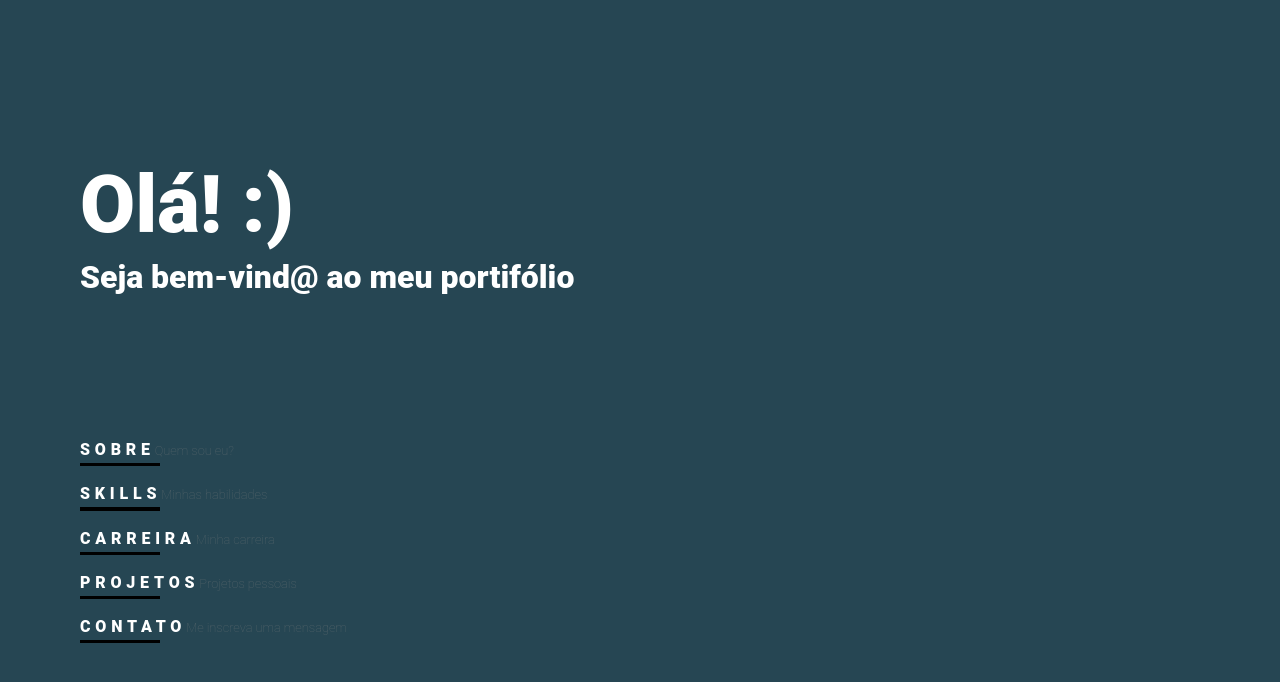
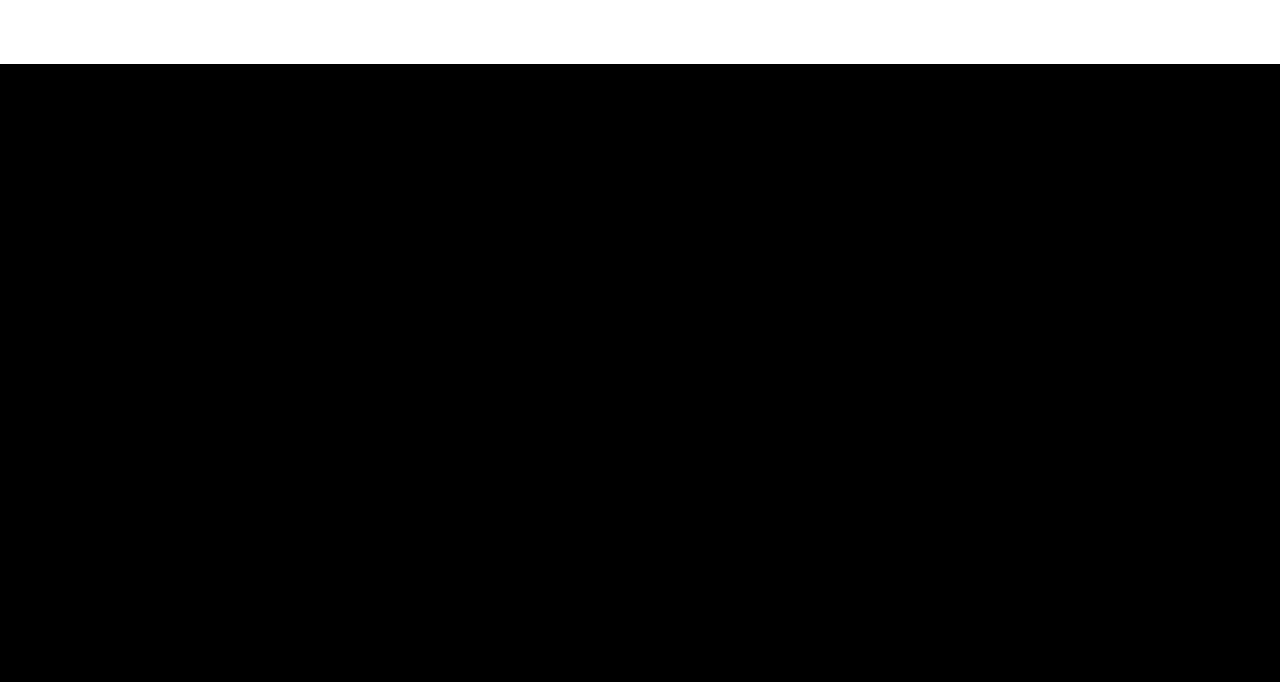
Before and after one commit to pedrobme/PHS-portfolio, a React (Create React App) app: page / in a window 1280 px wide. Shown: the top 682 px of the page. Built offline with nearby package versions, Linux system fonts and the light colour scheme.

Commit message:
feat: First version animated logo + language context + theme context

```diff
--- a/package.json
+++ b/package.json
@@ -6,6 +6,7 @@
     "@testing-library/jest-dom": "^5.16.5",
     "@testing-library/react": "^13.4.0",
     "@testing-library/user-event": "^13.5.0",
+    "framer-motion": "^9.0.2",
     "react": "^18.2.0",
     "react-dom": "^18.2.0",
     "react-router-dom": "^6.8.1",
--- a/public/index.html
+++ b/public/index.html
@@ -9,6 +9,9 @@
       name="description"
       content="Web site created using create-react-app"
     />
+    <link rel="preconnect" href="https://fonts.googleapis.com">
+    <link rel="preconnect" href="https://fonts.gstatic.com" crossorigin>
+    <link href="https://fonts.googleapis.com/css2?family=Quicksand:wght@300;400;500;600;700&display=swap" rel="stylesheet">
     <link rel="apple-touch-icon" href="%PUBLIC_URL%/logo192.png" />
     <!--
       manifest.json provides metadata used when your web app is installed on a
--- a/src/App.js
+++ b/src/App.js
@@ -1,11 +1,14 @@
 import GlobalStyle from "./GlobalStyle";
 import { FirstPage } from "./pages/FirstPage";
+import LanguageAndThemeContextProvider from "./contexts/LanguageAndThemeContext";
 
 function App() {
 	return (
 		<>
 			<GlobalStyle />
-			<FirstPage />
+			<LanguageAndThemeContextProvider>
+				<FirstPage />
+			</LanguageAndThemeContextProvider>
 		</>
 	);
 }
--- a/src/CONSTS/COLORS.js
+++ /dev/null
@@ -1,7 +0,0 @@
-export const colors = {
-	"first-page-background-color": "#264653",
-	white: "#ffffff",
-	black: "#000000",
-	gray: "#808080",
-	yellow: "#e9c46a",
-};
--- /dev/null
+++ b/src/CONSTS/THEMES.js
@@ -0,0 +1,10 @@
+export const themes = {
+	dark: {
+		firstPageBackground: "#000000",
+		header: "#ffffff",
+	},
+	light: {
+		firstPageBackground: "#ffffff",
+		header: "#000000",
+	},
+};
--- a/src/GlobalStyle.js
+++ b/src/GlobalStyle.js
@@ -24,7 +24,7 @@ time, mark, audio, video {
 	font-size: 100%;
 	font: inherit;
 	vertical-align: baseline;
-	font-family: 'Roboto', sans-serif;
+	font-family: 'Quicksand', sans-serif;
 }
 /* HTML5 display-role reset for older browsers */
 article, aside, details, figcaption, figure,
--- a/src/components/FirstPageMenuOption.js
+++ b/src/components/FirstPageMenuOption.js
@@ -21,6 +21,7 @@ export const FirstPageMenuOption = (props) => {
 const MainMenuOption = styled.li`
 	padding-block: 0.5rem;
 	line-height: 1.5rem;
+	width: fit-content;
 
 	display: inline-block;
 	flex-direction: column;
@@ -45,9 +46,9 @@ const MainMenuOption = styled.li`
 				color: ${colors.gray};
 				font-weight: 200;
 
-				opacity: 100%;
+				opacity: 120%;
 
-				transition: font-size 0.6s, color 1s cubic-bezier(0.19, 1, 0.22, 1);
+				transition: font-size 0.6s, opacity 0.6s;
 			}
 		}
 
@@ -76,7 +77,7 @@ const MainMenu = styled.div`
 			color: ${colors.gray};
 			font-weight: 200;
 
-			opacity: 50%;
+			opacity: 45%;
 		}
 	}
 `;
--- /dev/null
+++ b/src/components/Header.js
@@ -0,0 +1,23 @@
+import styled from "styled-components";
+import { themes } from "../CONSTS/THEMES";
+
+const Header = ({ theme }) => {
+	return <HeaderContainer theme={theme}></HeaderContainer>;
+};
+
+export default Header;
+
+//Styled Componetns
+
+const HeaderContainer = styled.div`
+	width: 100%;
+	height: 4rem;
+
+	position: fixed;
+	top: 0;
+	left: 0;
+
+	background-color: ${(props) => {
+		return themes[props.theme].header;
+	}};
+`;
--- /dev/null
+++ b/src/contexts/LanguageAndThemeContext.js
@@ -0,0 +1,31 @@
+import React, { useState } from "react";
+
+export const LanguageAndThemeContext = React.createContext({});
+
+const LanguageAndThemeContextProvider = (props) => {
+	const [language, setLanguage] = useState("pt");
+	const [theme, setTheme] = useState("dark");
+
+	const handleLanguageChange = (newLanguage) => {
+		setLanguage(newLanguage);
+	};
+
+	const handleThemeChange = (newTheme) => {
+		setTheme(newTheme);
+	};
+
+	return (
+		<LanguageAndThemeContext.Provider
+			value={{
+				language: language,
+				handleLanguageChange: handleLanguageChange,
+				theme: theme,
+				handleThemeChange: handleThemeChange,
+			}}
+		>
+			{props.children}
+		</LanguageAndThemeContext.Provider>
+	);
+};
+
+export default LanguageAndThemeContextProvider;
--- a/src/pages/FirstPage.js
+++ b/src/pages/FirstPage.js
@@ -1,22 +1,15 @@
+import { useContext } from "react";
 import styled from "styled-components";
-import { FirstPageMenuOption } from "../components/FirstPageMenuOption";
-import { colors } from "../CONSTS/COLORS";
-import { FontStyling } from "../CONSTS/FONTSTYLE";
+import Header from "../components/Header";
+import { themes } from "../CONSTS/THEMES";
+import { LanguageAndThemeContext } from "../contexts/LanguageAndThemeContext";
 
 export const FirstPage = () => {
+	const { theme } = useContext(LanguageAndThemeContext);
+
 	return (
-		<Container>
-			<GreetingsContainer>
-				<Title>Olá! :)</Title>
-				<SubTitle>Seja bem-vind@ ao meu portifólio</SubTitle>
-			</GreetingsContainer>
-			<OptionsMenuUl>
-				<FirstPageMenuOption title="SOBRE" info="Quem sou eu?" />
-				<FirstPageMenuOption title="SKILLS" info="Minhas habilidades" />
-				<FirstPageMenuOption title="CARREIRA" info="Minha carreira" />
-				<FirstPageMenuOption title="PROJETOS" info="Projetos pessoais" />
-				<FirstPageMenuOption title="CONTATO" info="Me inscreva uma mensagem" />
-			</OptionsMenuUl>
+		<Container theme={theme}>
+			<Header theme={theme}></Header>
 		</Container>
 	);
 };
@@ -27,42 +20,13 @@ const Container = styled.div`
 	height: 100vh;
 	width: 100vw;
 
-	padding: 5rem;
-
-	display: flex;
-
-	justify-content: space-around;
-	flex-direction: column;
-
-	background-color: ${colors["first-page-background-color"]};
-`;
-
-const GreetingsContainer = styled.div`
 	display: flex;
 
 	justify-content: center;
-	flex-direction: column;
-`;
-
-const Title = styled.span`
-	font-size: ${FontStyling.largeTextsSize};
-	font-weight: 800;
-
-	color: ${colors.white};
-
-	padding-block: 1rem;
-`;
-
-const SubTitle = styled.span`
-	font-size: ${FontStyling.mediumTextsSize};
-	font-weight: 800;
-
-	color: ${colors.white};
-`;
-
-const OptionsMenuUl = styled.ul`
-	display: flex;
+	align-items: center;
 	flex-direction: column;
 
-	width: fit-content;
+	background-color: ${(props) => {
+		return themes[props.theme].firstPageBackground;
+	}};
 `;
```
Also changed, not shown: src/CONSTS/TRANSLATIONS.js (added, +7 -0 lines), src/components/PersonalLogo.js (added, +137 -0 lines), 1 other file (tests, documents, lock files or other folders).
